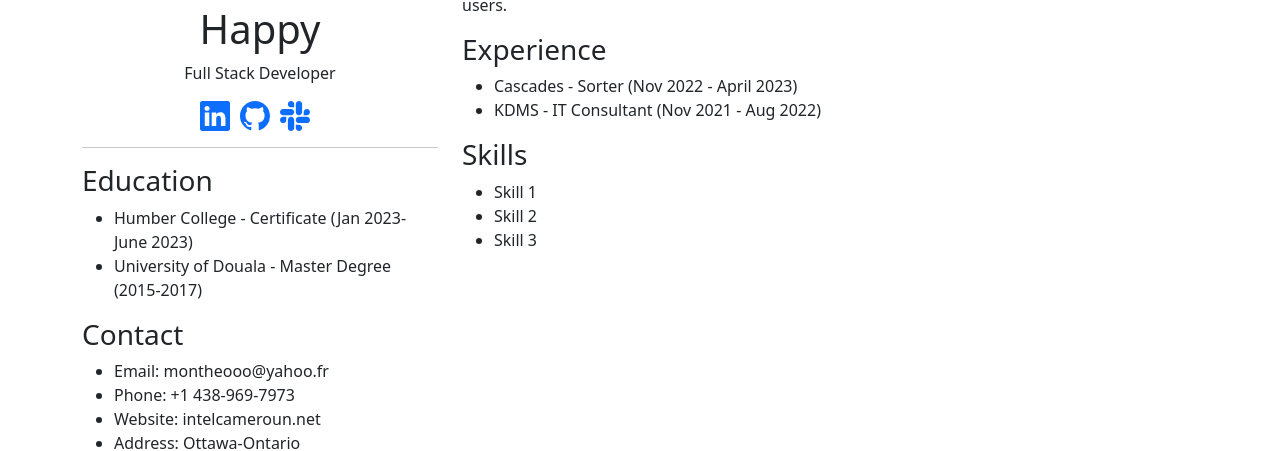
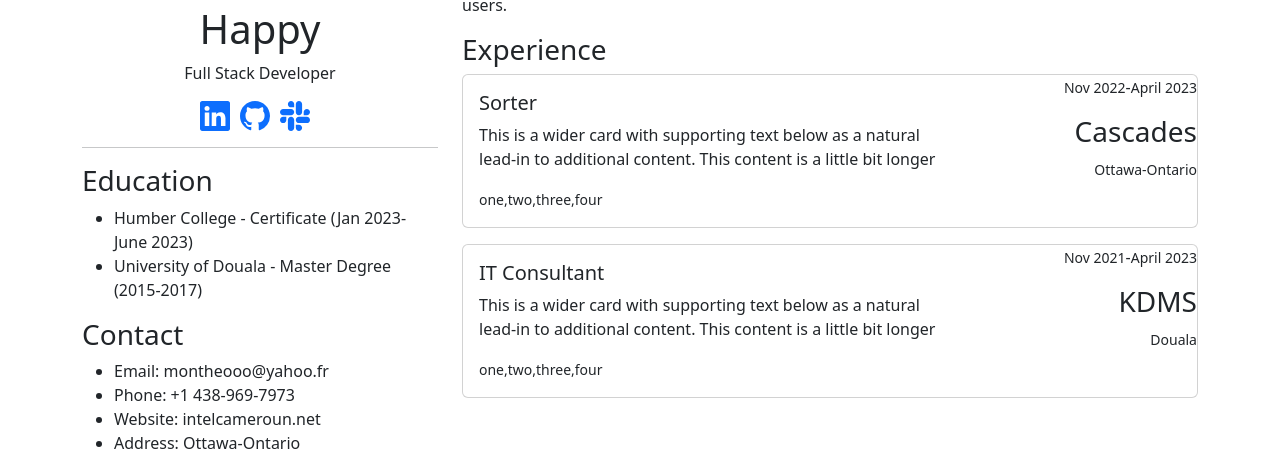
Before and after one commit to montheooo/Resume, an Angular app: page / in a window 1280 px wide. Shown: the part 279-730 px from the top of the page. Built offline with nearby package versions, Linux system fonts and the light colour scheme.

Commit message:
creating card template for experience section

```diff
--- a/src/app/main-content/main-content.component.html
+++ b/src/app/main-content/main-content.component.html
@@ -59,27 +59,42 @@
       <p>{{myData.profile.aboutMe}}</p>
 
       <h3>Experience</h3>
-      <ul>
-        <li>{{myData.experience[0].company}} - {{myData.experience[0].position}} ({{myData.experience[0].startDate}} - {{myData.experience[0].endDate}})</li>
+        <div class="card mb-3" >
+          <div class="row g-0">
 
-        <li>{{myData.experience[1].company}} - {{myData.experience[1].position}} ({{myData.experience[1].startDate}} - {{myData.experience[1].endDate}})</li>
+            <div class="col-md-8">
+              <div class="card-body">
+                <h5 class="card-title">{{myData.experience[0].position}}</h5>
+                <p class="card-text">{{myData.experience[0].role}}</p>
+                <p class="card-text"><small class="text-body-secondary">{{myData.experience[0].skills}}</small></p>
+              </div>
+            </div>
+            <div class="col-md-4 text-end">
+              <p class="card-text   mb-3"><small class="text-body-secondary">{{myData.experience[0].startDate}}</small>-<small class="text-body-secondary">{{myData.experience[0].endDate}}</small></p>
+              <h3>{{myData.experience[0].company}}</h3>
+              <p class="card-text   mb-3"><small class="text-body-secondary">{{myData.experience[0].location}}</small></p>
+            </div>
 
-      </ul>
-      <h3>Skills</h3>
-      <ul>
-        <li>Skill 1</li>
-        <li>Skill 2</li>
-        <li>Skill 3</li>
-      </ul>
+          </div>
+        </div>
+        <div class="card mb-3" >
+          <div class="row g-0">
 
+            <div class="col-md-8">
+              <div class="card-body">
+                <h5 class="card-title">{{myData.experience[1].position}}</h5>
+                <p class="card-text">{{myData.experience[1].role}}</p>
+                <p class="card-text"><small class="text-body-secondary">{{myData.experience[1].skills}}</small></p>
+              </div>
+            </div>
+            <div class="col-md-4 text-end">
+              <p class="card-text   mb-3"><small class="text-body-secondary">{{myData.experience[1].startDate}}</small>-<small class="text-body-secondary">{{myData.experience[0].endDate}}</small></p>
+              <h3>{{myData.experience[1].company}}</h3>
+              <p class="card-text   mb-3"><small class="text-body-secondary">{{myData.experience[1].location}}</small></p>
+            </div>
 
-
-
-
-
-
-
-
+          </div>
+        </div>
     </div>
   </div>
 </div>
--- a/src/app/main-content/main-content.component.ts
+++ b/src/app/main-content/main-content.component.ts
@@ -59,8 +59,8 @@ export class MainContentComponent {
       startDate:"Nov 2022",
       endDate:"April 2023",
       location:"Ottawa-Ontario",
-      role:"",
-      skills:["one"]
+      role:"This is a wider card with supporting text below as a natural lead-in to additional content. This content is a little bit longer",
+      skills:["one", "two", "three", "four"]
 
     },
 
@@ -70,8 +70,8 @@ export class MainContentComponent {
       startDate:"Nov 2021",
       endDate:"Aug 2022",
       location:"Douala",
-      role:"",
-      skills:["one"]
+      role:"This is a wider card with supporting text below as a natural lead-in to additional content. This content is a little bit longer",
+      skills:["one", "two", "three", "four"]
     }]
   }
 
```
